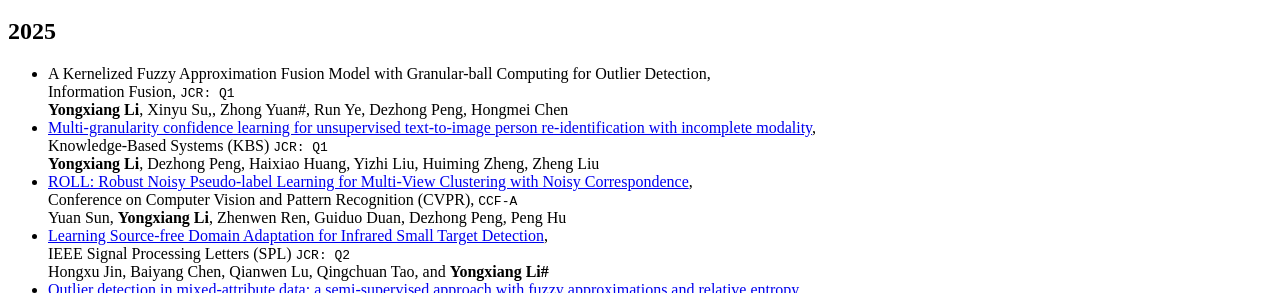
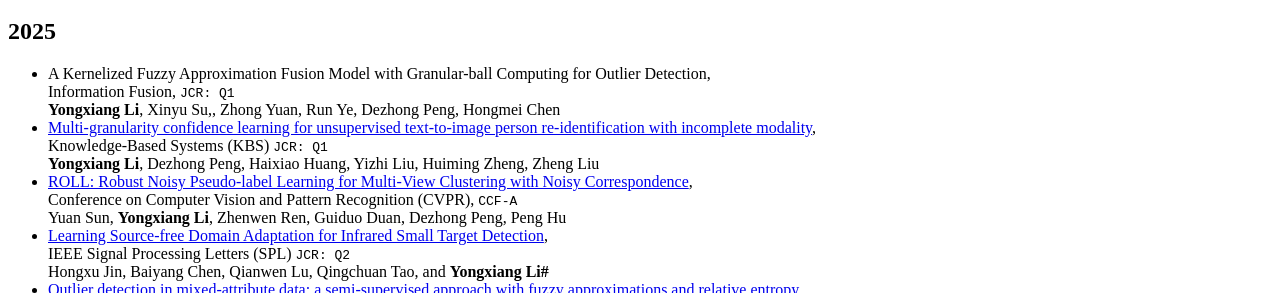
Before and after one commit to LYXRhythm/liyongxiang.github.io, a Jekyll site: the page built from _pages/includes/pub.md, in a window 1280 px wide. Shown: the part 827-1120 px from the top of the page. Built offline with Jekyll 4.4.1, drawn with Linux system fonts in a browser that asks for light colours; our own code applies the rules of GitHub Pages for plain Markdown files.

Commit message:
Update pub.md

```diff
--- a/_pages/includes/pub.md
+++ b/_pages/includes/pub.md
@@ -3,7 +3,7 @@
 (*equal contribution, #corresponding author)
 
 ## 2025
-- A Kernelized Fuzzy Approximation Fusion Model with Granular-ball Computing for Outlier Detection, <br> Information Fusion, `JCR: Q1` <br> **Yongxiang Li**, Xinyu Su,, Zhong Yuan#, Run Ye, Dezhong Peng, Hongmei Chen
+- A Kernelized Fuzzy Approximation Fusion Model with Granular-ball Computing for Outlier Detection, <br> Information Fusion, `JCR: Q1` <br> **Yongxiang Li**, Xinyu Su,, Zhong Yuan, Run Ye, Dezhong Peng, Hongmei Chen
 - [Multi-granularity confidence learning for unsupervised text-to-image person re-identification with incomplete modality](https://www.sciencedirect.com/science/article/abs/pii/S095070512500351X), <br> Knowledge-Based Systems (KBS) `JCR: Q1` <br> **Yongxiang Li**, Dezhong Peng, Haixiao Huang, Yizhi Liu, Huiming Zheng, Zheng Liu
 - [ROLL: Robust Noisy Pseudo-label Learning for Multi-View Clustering with Noisy Correspondence](https://openaccess.thecvf.com/content/CVPR2025/html/Sun_ROLL_Robust_Noisy_Pseudo-label_Learning_for_Multi-View_Clustering_with_Noisy_CVPR_2025_paper.html), <br> Conference on Computer Vision and Pattern Recognition (CVPR), `CCF-A` <br> Yuan Sun, **Yongxiang Li**, Zhenwen Ren, Guiduo Duan, Dezhong Peng, Peng Hu
 - [Learning Source-free Domain Adaptation for Infrared Small Target Detection](https://ieeexplore.ieee.org/document/10916925), <br> IEEE Signal Processing Letters (SPL) `JCR: Q2` <br> Hongxu Jin, Baiyang Chen, Qianwen Lu, Qingchuan Tao, and **Yongxiang Li#**
```
